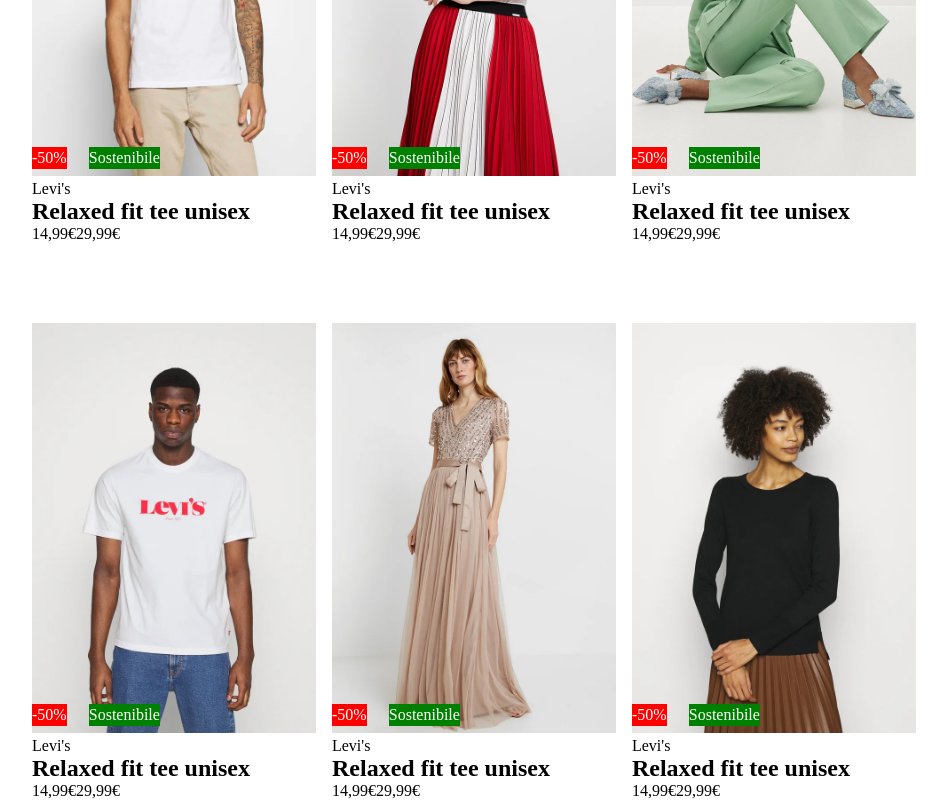
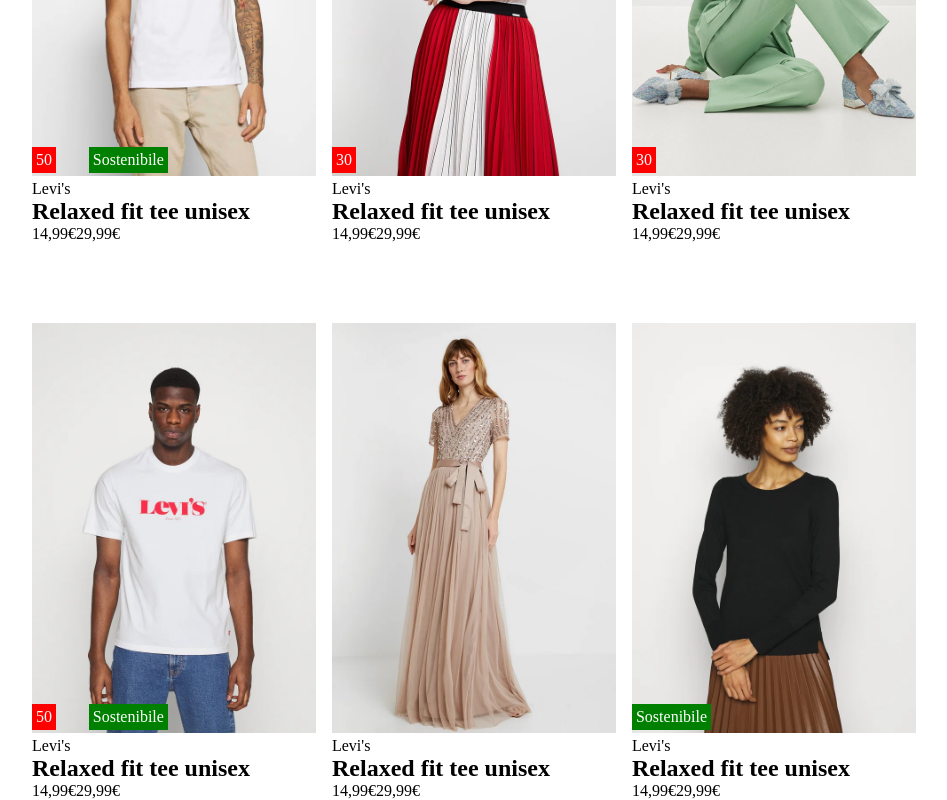
Before and after one commit to Marcomagnano93/vite-boolando, a Vue app: page / in a window 1280 px wide. Shown: the part 443-1243 px from the top of the page, without its empty margins (166-1113 px from the left). Built offline with nearby package versions, Linux system fonts and the light colour scheme.

Commit message:
ADD: badges and like button

```diff
--- a/src/components/CardsSection.vue
+++ b/src/components/CardsSection.vue
@@ -6,44 +6,50 @@
         {
             img: "../../public/1.webp",
             imgHover: "../../public/1b.webp",
-            discount50: true,
-            discount30: true,
-            sostenible: true
+            discounted: true,
+            discount: 50,
+            sostenible: true,
+            sostenibleOnly: false
         },
         {
             img: "../../public/2.webp",
             imgHover: "../../public/2b.webp",
-            discount50: true,
-            discount30: true,
-            sostenible: true
+            discounted: true,
+            discount: 30,
+            sostenible: false,
+            sostenibleOnly: false
         },
         {
             img: "../../public/3.webp",
             imgHover: "../../public/3b.webp",
-            discount50: true,
-            discount30: true,
-            sostenible: true
+            discounted: true,
+            discount: 30,
+            sostenible: false,
+            sostenibleOnly: false
         },
         {
             img: "../../public/4.webp",
             imgHover: "../../public/4b.webp",
-            discount50: true,
-            discount30: true,
-            sostenible: true
+            discounted: true,
+            discount: 50,
+            sostenible: true,
+            sostenibleOnly: false
         },
         {
             img: "../../public/5.webp",
             imgHover: "../../public/5b.webp",
-            discount50: true,
-            discount30: true,
-            sostenible: true
+            discounted: false,
+            discount: 50,
+            sostenible: false,
+            sostenibleOnly: false
         },
         {
             img: "../../public/6.webp",
             imgHover: "../../public/6b.webp",
-            discount50: true,
-            discount30: true,
-            sostenible: true,
+            discounted: false,
+            discount: 50,
+            sostenible: false,
+            sostenibleOnly: true
         },
       ],
     }
@@ -54,7 +60,7 @@
 <template>
     <section>
         <div class="container">
-            <div class="row cap-16">
+            <div class="row">
                 <div class="col-4"
                 v-for="(card, i) in cards"
                 >
@@ -74,8 +80,29 @@
 
                         <div class="like"><a href="">&hearts;</a></div>
 
-                        <div class="badge discount">-50%</div>
-                        <div class="badge sostenibile">Sostenibile</div>
+                        <div
+                        v-if="card.discounted === true"
+                        class="badge discount"
+                        >
+
+                            {{ card.discount }}
+
+                        </div>
+
+                        <div
+                        v-if="card.sostenible === true"
+                        class="badge sostenibile">
+                                Sostenibile
+                        </div>
+
+                        <div
+                        v-if="card.sostenibleOnly === true"
+                        class="badge sostenibile__only">
+
+                            Sostenibile
+
+
+                        </div>
 
                             <div class="card__caption">
                                 <p class="caption">Levi's</p>
--- a/src/style/partials/badges.scss
+++ b/src/style/partials/badges.scss
@@ -2,6 +2,7 @@
     line-height: 22px;
     z-index: 50;
     position: absolute;
+    padding: 2px 4px;
 }
 
 
@@ -47,3 +48,7 @@
     opacity: 0;
     z-index: 50;
 }
+
+.card:hover .like {
+    opacity: 1;
+}
```
